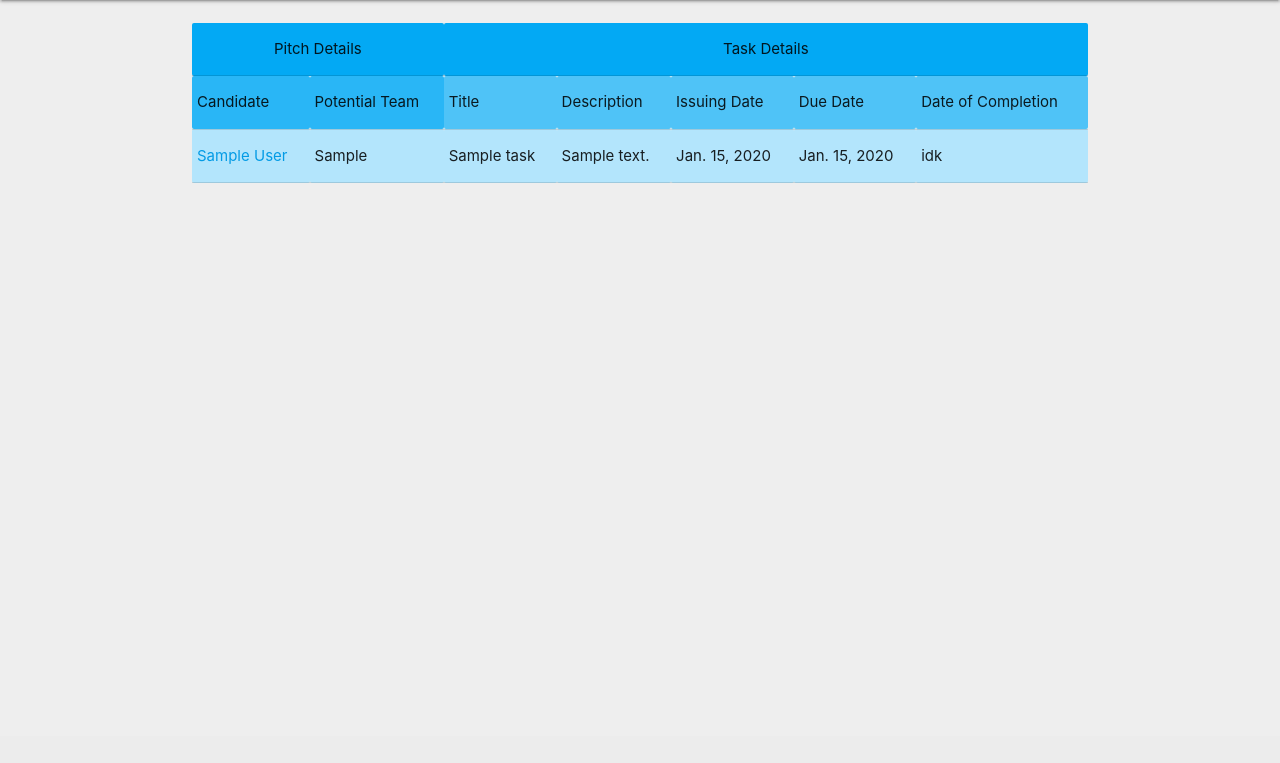
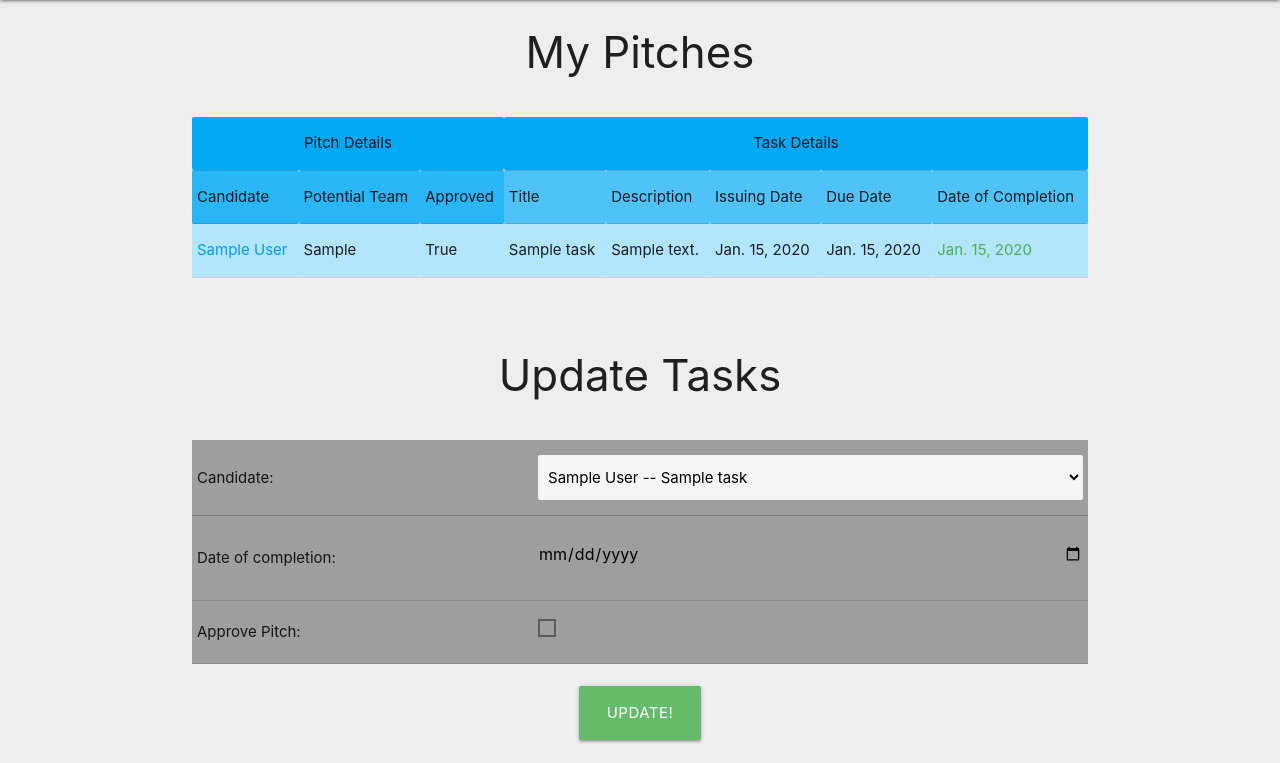
Before and after one commit to nayan2000/Recruitments-Portal, a Django app: a page that uses Base/recportal/templates/recportal/mypitches.html in a window 1280 px wide. Shown: the part 64-827 px from the top of the page. Before the commit the page ends 247 px from the top, so only its background shows below. Run offline with Django 3.2, Linux system fonts and the light colour scheme; a user stored in the database is signed in; tables that the repository leaves empty hold one stand-in row (values such as "Sample post"); one stand-in notice (Sample message) is shown.

Commit message:
MyPitches Panel complete and fully functional.

```diff
--- a/Base/recportal/models.py
+++ b/Base/recportal/models.py
@@ -109,8 +109,9 @@
     completion_date = models.DateField(null=True, blank=True)
 
     def __str__(self):
-        return self.title
+        return "{} {} -- {}".format(self.pitch.candidate.first_name,self.pitch.candidate.last_name, self.title)
 
+    @property               # doing this allows us to call it conveniently in templates
     def is_casual(self):
         ''' Casual tasks are those without any due date. This function will
             return a boolean value indicating if it is a casual task. '''
@@ -119,11 +120,15 @@
         else:
             return True
 
+    @property
     def is_ongoing(self):
-        if due_date - datetime.date.now() > 0:
-            # before it's due
+        if self.completion_date:
             return False
+        else:
+            return True
 
+
+    @property
     def is_overdue(self):
         ''' Returns a boolean value indicating if a task is overdue.
             Case I:     casual task - False
@@ -131,17 +136,16 @@
             Case III:   completed on time - False
             Case IV:    overdue - True '''
         if not self.due_date:
-            return False
+            return False    # case I
         else:
-        # this else may seem redundent but it improves readability, I often do this.
-            if self.is_ongoing():
-                return False
+            if self.completion_date:
+                dt = self.completion_date
             else:
-                # after the due date
-                if due_date - completion_date > 0:
-                    return False
-                else:
-                    return True
+                dt = datetime.date.today()
+            if dt > self.due_date:
+                return True # case IV
+            else:
+                return False # cases II and III
 
 class Recommendation(models.Model):
     ''' To enable the recommendations feature we use this model. Seniors can
--- a/Base/recportal/templates/recportal/mypitches.html
+++ b/Base/recportal/templates/recportal/mypitches.html
@@ -5,19 +5,25 @@
 {% endblock %}
 
 {% block content %}
-  <br>
-
   <div class="container" >
+    <h3 class="center-align"> My Pitches </h3>
+    {% for message in messages %}{% if forloop.counter == 1 %}
+        {% if message.tags == 'info' %}
+          <p class="green-text center-align"><i> {{ message }} </i></p>
+        {% endif %}
+    {% endif %}{% endfor %}
+    <br>
     <table>
 
       <tr class="light-blue">
-        <td colspan="2" class="center-align"> Pitch Details </td>
+        <td colspan="3" class="center-align"> Pitch Details </td>
         <td colspan="5" class="center-align"> Task Details </td>
       </tr>
 
       <tr>
         <td class="light-blue lighten-1"> Candidate </td>
         <td class="light-blue lighten-1"> Potential Team </td>
+        <td class="light-blue lighten-1"> Approved </td>
         <td class="light-blue lighten-2"> Title </td>
         <td class="light-blue lighten-2"> Description </td>
         <td class="light-blue lighten-2"> Issuing Date </td>
@@ -29,20 +35,79 @@
       <tr class="light-blue lighten-4">
         <td> <a href="{% url 'recportal:profile' pitch.candidate.first_name pitch.candidate.last_name %}"> {{pitch.candidate.first_name}} {{pitch.candidate.last_name}} </a> </td>
         <td> {{pitch.team}} </td>
+        <td> {{pitch.approved}} </td>
         <td> {{pitch.task.title}} </td>
         <td> {{pitch.task.description}} </td>
         <td> {{pitch.task.issuing_date}} </td>
         <td> {{pitch.task.due_date}} </td>
-        <td>
-              {% if task.is_ongoing %}
-                ongoing
+
+              {% if pitch.task.completion_date %}
+                <td class="green-text">
+                  {{pitch.task.completion_date}} {% if pitch.task.is_overdue %}<br><p class="red-text"> (overdue) </p>{% endif %}
+               </td>
+              {% elif pitch.task.is_overdue %}
+                <td class="red-text"> overdue </td>
+              {% elif pitch.task.is_ongoing %}
+                <td> ongoing </td>
               {% else %}
-                idk
+                <td> error, please notify the dev </td>
               {% endif %}
+
         </td>
       </tr>
       {% endfor %}
     </table>
   </div>
 
+  <br> <br>
+
+  <div class="container">
+    <h3 class="center-align"> Update Tasks </h3>
+    <br>
+    <div class="grey">
+      <form method="post" action="{% url 'recportal:mypitches' %}" id="update">
+        {% csrf_token %}
+          <table>
+
+            <tr>
+              <td> Candidate: </td>
+              <td>
+                <select class="browser-default" form="update" name="candidate" required>
+                  {% for pitch in mypitches %}
+                    <option value="{{pitch.candidate.first_name}}-{{pitch.candidate.last_name}}"> {{pitch.candidate.first_name}} {{pitch.candidate.last_name}} -- {{pitch.task.title}} </option>
+                  {% endfor %}
+                </select>
+              </td>
+            <tr>
+
+            <tr>
+              <td> Date of completion: </td>
+              <td> <input type="date" name="doc" required> </td>
+            </tr>
+
+            <tr>
+              <td> Approve Pitch: </td>
+              <td>
+                <label>
+                  <input type="checkbox" name="approval" value="True" />
+                  <span></span>
+                </label>
+            </tr>
+          </td>
+
+          </table>
+
+        </div>
+      </div>
+
+      <br>
+
+          <div class="center-align">
+            <input type="submit" value="update!" class="btn-large green lighten-1">
+          </div>
+
+      </form>
+
+  <br>
+
 {% endblock %}
--- a/Base/recportal/views.py
+++ b/Base/recportal/views.py
@@ -67,8 +67,23 @@
     if request.method == 'GET':
         context = {}
         context['mypitches'] = request.user.pitches.all()
-        print(context)
         return render(request, 'recportal/mypitches.html', context)
+
+    if request.method == 'POST':
+        data = request.POST
+        candidate = get_object_or_404(Candidate, first_name=data['candidate'].split('-')[0], last_name=data['candidate'].split('-')[1])
+        pitch = get_object_or_404(Pitch, candidate=candidate, senior=request.user)
+        pitch.task.completion_date = datetime.datetime.strptime(data['doc'], '%Y-%m-%d').date()
+        try:
+            if data['approval']:
+                pitch.approved = True
+        except:
+            pass
+        pitch.task.save()
+        pitch.save()
+        print(pitch.task.completion_date)
+        messages.add_message(request, messages.INFO, 'Task updated successfully!')
+        return redirect('recportal:mypitches')
 
     else:
         return JsonResponse({'error_message':'Invalid request method.'})
@@ -105,10 +120,10 @@
             title = data['title']
             desc = data['description']
 
-            isd = datetime.datetime.strptime(data['issuing_date'], '%Y-%m-%d')
+            isd = datetime.datetime.strptime(data['issuing_date'], '%Y-%m-%d').date()
 
             try:
-                dd = datetime.datetime.strptime(data['due_date'], '%Y-%m-%d')
+                dd = datetime.datetime.strptime(data['due_date'], '%Y-%m-%d').date()
                 task = Task.objects.create(title=title, description=desc, issuing_date=isd, due_date=dd)
             except:
                 task = Task.objects.create(title=title, description=desc, issuing_date=isd)
```
